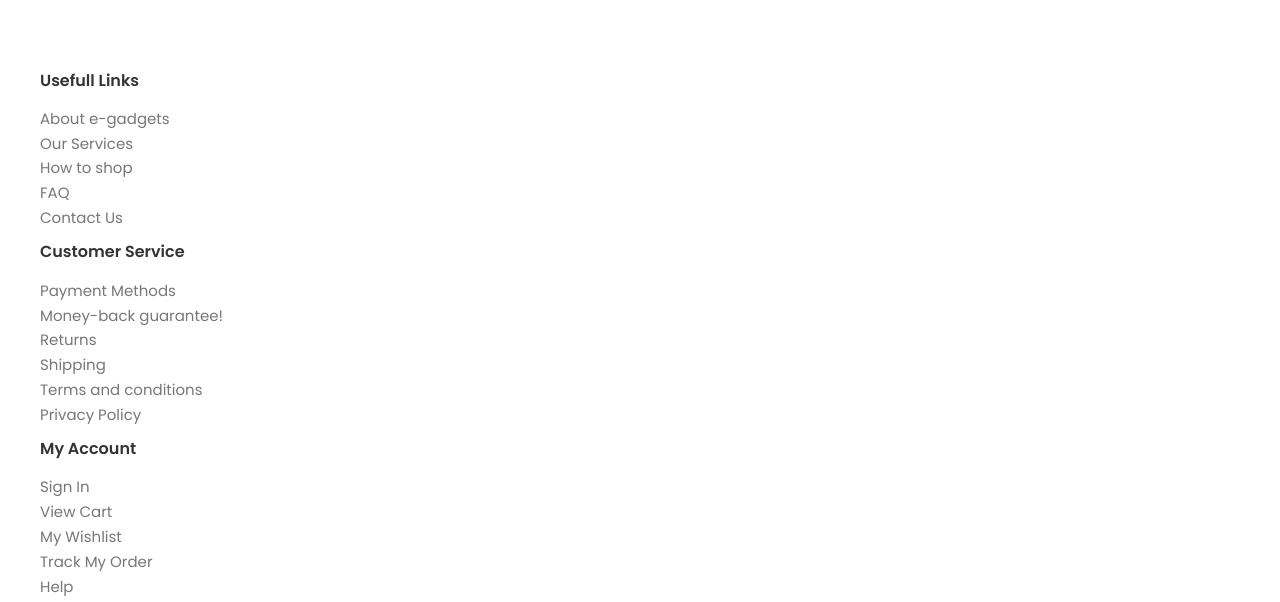
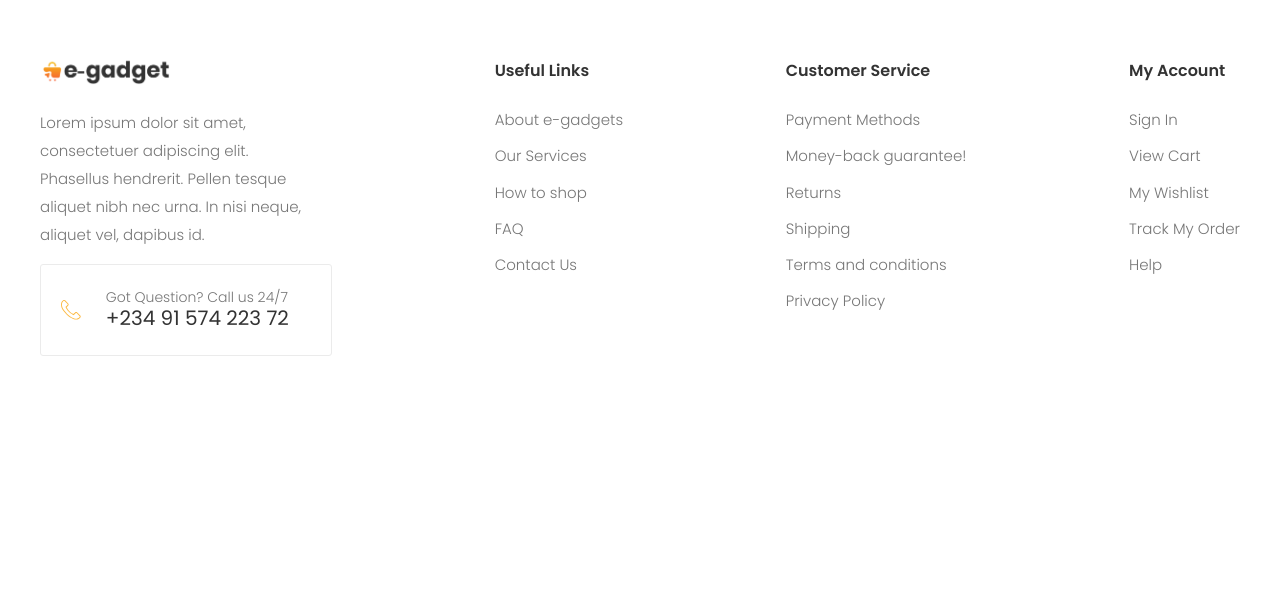
Before and after one commit to PraiseImmanuel/e-gadget, a React (Create React App) app: page / in a window 1280 px wide. Shown: the part 912-1514 px from the top of the page. After the commit the page ends 1288 px from the top, so only its background shows below. Built offline with nearby package versions, Linux system fonts and the light colour scheme.

Commit message:
Add touches to Footer

```diff
--- a/src/UI/footer/FooterList.tsx
+++ b/src/UI/footer/FooterList.tsx
@@ -1,6 +1,5 @@
 import React from "react";
 import styled from "styled-components";
-import { MaxWidthContainer } from "../../components/MaxWidthContainer";
 
 interface ListItems {
     text: string;
@@ -21,7 +20,6 @@ const FooterList: React.FC<Props> = ({ link }: Props) => {
     const listItems = link.listItems;
 
     return (
-        <MaxWidthContainer>
         <ListContainer>
             <ListHeading>{heading}</ListHeading>
             <List>
@@ -32,13 +30,14 @@ const FooterList: React.FC<Props> = ({ link }: Props) => {
                 ))}
             </List>
         </ListContainer>
-        </MaxWidthContainer>
     );
 };
 
 export default FooterList;
 
-const ListContainer = styled.div``;
+const ListContainer = styled.div`
+    margin-bottom: 5rem;
+`;
 
 const ListHeading = styled.h3`
     color: #333333;
@@ -58,5 +57,5 @@ const ListItem = styled.li`
 const A = styled.a`
     color: #777;
     font-size: 1.5rem;
-    font-weight: 400;
+    font-weight: 300;
 `;
--- a/src/UI/footer/FooterTop.tsx
+++ b/src/UI/footer/FooterTop.tsx
@@ -1,18 +1,131 @@
 import React from "react";
-// import styled from "styled-components";
+import styled from "styled-components";
+
 import FooterList from "./FooterList";
 import { NewLinks } from "./footerLinks";
+import { MaxWidthContainer } from "../../components/MaxWidthContainer";
+
+import logo from "../../images/logo_black.png";
 
 const links = NewLinks.links;
 
 const FooterTop = () => {
     return (
-        <>
-            <FooterList link={links[0]} />
-            <FooterList link={links[1]} />
-            <FooterList link={links[2]} />
-        </>
+        <FooterTopWrapper>
+            <MaxWidthContainer>
+                <FooterTopContainer>
+                    <LogoAndInfoWrapper>
+                        <Logo>
+                            <LogoImg
+                                src={logo}
+                                alt="logo"
+                                height="29rem"
+                                width="130rem"
+                            />
+                        </Logo>
+
+                        <P>
+                            Lorem ipsum dolor sit amet, consectetuer adipiscing
+                            elit. Phasellus hendrerit. Pellen tesque aliquet
+                            nibh nec urna. In nisi neque, aliquet vel, dapibus
+                            id.
+                        </P>
+
+                        <CallBox>
+                            <CallSvg
+                                height="3.35rem"
+                                width="3.35rem"
+                                version="1.1"
+                                id="Capa_1"
+                                xmlns="http://www.w3.org/2000/svg"
+                                xmlnsXlink="http://www.w3.org/1999/xlink"
+                                viewBox="0 0 202.592 202.592"
+                                xmlSpace="preserve"
+                            >
+                                <g>
+                                    <g>
+                                        <path
+                                            d="M198.048,160.105l-31.286-31.29c-6.231-6.206-16.552-6.016-23.001,0.433l-15.761,15.761
+			c-0.995-0.551-2.026-1.124-3.11-1.732c-9.953-5.515-23.577-13.074-37.914-27.421C72.599,101.48,65.03,87.834,59.5,77.874
+			c-0.587-1.056-1.145-2.072-1.696-3.038l10.579-10.565l5.2-5.207c6.46-6.46,6.639-16.778,0.419-23.001L42.715,4.769
+			c-6.216-6.216-16.541-6.027-23.001,0.433l-8.818,8.868l0.243,0.24c-2.956,3.772-5.429,8.124-7.265,12.816
+			c-1.696,4.466-2.752,8.729-3.235,12.998c-4.13,34.25,11.52,65.55,53.994,108.028c58.711,58.707,106.027,54.273,108.067,54.055
+			c4.449-0.53,8.707-1.593,13.038-3.275c4.652-1.818,9.001-4.284,12.769-7.233l0.193,0.168l8.933-8.747
+			C204.079,176.661,204.265,166.343,198.048,160.105z M190.683,176.164l-3.937,3.93l-1.568,1.507
+			c-2.469,2.387-6.743,5.74-12.984,8.181c-3.543,1.364-7.036,2.24-10.59,2.663c-0.447,0.043-44.95,3.84-100.029-51.235
+			C14.743,94.38,7.238,67.395,10.384,41.259c0.394-3.464,1.263-6.95,2.652-10.593c2.462-6.277,5.812-10.547,8.181-13.02l5.443-5.497
+			c2.623-2.63,6.714-2.831,9.112-0.433l31.286,31.286c2.394,2.401,2.205,6.492-0.422,9.13L45.507,73.24l1.95,3.282
+			c1.084,1.829,2.23,3.879,3.454,6.106c5.812,10.482,13.764,24.83,29.121,40.173c15.317,15.325,29.644,23.27,40.094,29.067
+			c2.258,1.249,4.32,2.398,6.17,3.5l3.289,1.95l21.115-21.122c2.634-2.623,6.739-2.817,9.137-0.426l31.272,31.279
+			C193.5,169.446,193.31,173.537,190.683,176.164z"
+                                        />
+                                    </g>
+                                </g>
+                            </CallSvg>
+                            <CallP>
+                                Got Question? Call us 24/7
+                                <CallSpan>+234 91 574 223 72</CallSpan>
+                            </CallP>
+                        </CallBox>
+                    </LogoAndInfoWrapper>
+
+                    <FooterList link={links[0]} />
+                    <FooterList link={links[1]} />
+                    <FooterList link={links[2]} />
+                </FooterTopContainer>
+            </MaxWidthContainer>
+        </FooterTopWrapper>
     );
 };
 
 export default FooterTop;
+const FooterTopWrapper = styled.div``;
+
+const FooterTopContainer = styled.div`
+    @media screen and (min-width: 920px) {
+        display: flex;
+        justify-content: space-between;
+    }
+`;
+
+const LogoAndInfoWrapper = styled.div`
+    margin-bottom: 2rem;
+`;
+
+const Logo = styled.div``;
+
+const LogoImg = styled.img``;
+
+const P = styled.p`
+    color: #777;
+    font-size: 1.5rem;
+    font-weight: 300;
+    max-width: 28rem;
+`;
+
+const CallBox = styled.div`
+    align-items: center;
+    border: 0.1rem solid #ebebeb;
+    border-radius: 0.3rem;
+    display: flex;
+    line-height: 1.25;
+    justify-content: center;
+    padding: 1rem;
+    max-width: 27rem;
+`;
+
+const CallSvg = styled.svg`
+    fill: #fcb941;
+    margin-left: 1rem;
+`;
+
+const CallP = styled(P)`
+    font-size: 1.4rem;
+    margin-left: 2.5rem;
+`;
+const CallSpan = styled.span`
+    color: #333;
+    display: inline-block;
+    font-size: 2rem;
+    font-weight: 400;
+`;
--- a/src/UI/footer/footerLinks.ts
+++ b/src/UI/footer/footerLinks.ts
@@ -15,7 +15,7 @@ interface Links {
 export const NewLinks: Links = {
     links: [
         {
-            heading: "Usefull Links",
+            heading: "Useful Links",
             listItems: [
                 { text: "About e-gadgets", hRef: "about.com" },
                 { text: "Our Services", hRef: "about.com" },
--- a/src/UI/header/HeaderBottom.tsx
+++ b/src/UI/header/HeaderBottom.tsx
@@ -22,7 +22,7 @@ export const HeaderBottomContainer: React.FC = () => {
             </Hamburger>
 
             <LogoBox>
-                <Logo src={logo} alt="logo" />
+                <Logo src={logo} alt="logo" height="29px" width="130px" />
             </LogoBox>
 
             <SearchBar>
--- a/src/components/GlobalStyles.ts
+++ b/src/components/GlobalStyles.ts
@@ -7,9 +7,13 @@ export const GlobalStyles = createGlobalStyle`
   body {
     box-sizing: border-box;
     font-family: 'Poppins', sans-serif;
-    font-size: 16px;
+    font-size: 16px;line-height: 1.86;
     transition: all 0.5s ease-in-out;
     overflow-x:hidden;
+  }
+
+  #root{
+    overflow-x: hidden;
   }
 
   button{
@@ -34,4 +38,9 @@ export const GlobalStyles = createGlobalStyle`
     text-decoration:none;
   }
 
+
+  h3{
+    margin-block-start: 0;
+    margin-block-end: 0;
+  }
 `;
```
Also changed, not shown: src/images/logo.png, src/images/logo_black.png (added). Lines whose indentation alone changed are shown as unchanged.
